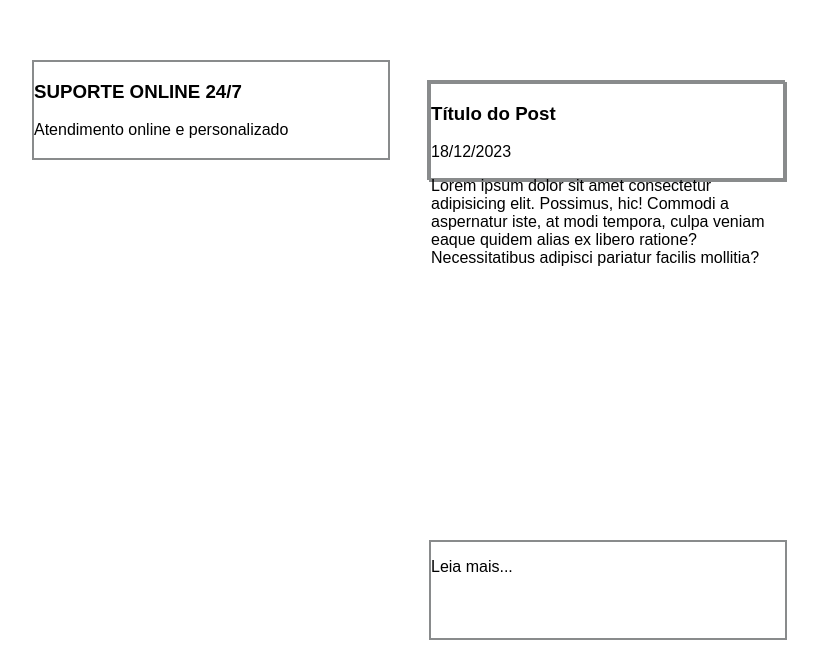
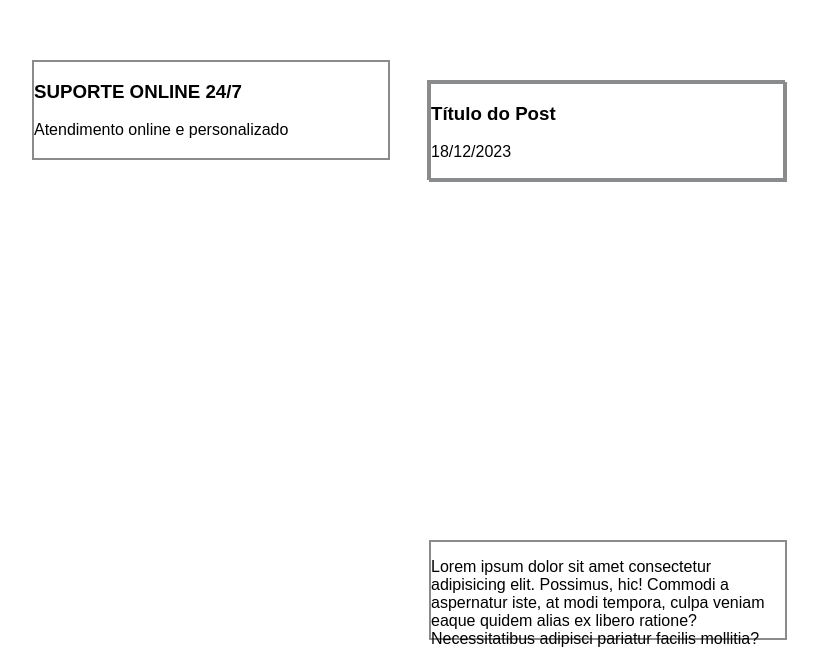
Before and after one commit to Yonatha/javascript-estudo, a Vue app in the folder loja/frontend/: page / in a window 1280 px wide. Shown: the part 1065-1713 px from the top of the page, without its empty margins (16-834 px from the left). Built offline with nearby package versions, Linux system fonts and the light colour scheme.

Commit message:
atualizacao

```diff
--- a/loja/frontend/src/components/layout/UltimasBlog.vue
+++ b/loja/frontend/src/components/layout/UltimasBlog.vue
@@ -3,10 +3,9 @@
         <div>
             <h3>Título do Post</h3>
             <p>18/12/2023</p>
-            <p>Lorem ipsum dolor sit amet consectetur adipisicing elit. Possimus, hic! Commodi a aspernatur iste, at modi tempora, culpa veniam eaque quidem alias ex libero ratione? Necessitatibus adipisci pariatur facilis mollitia?</p>
         </div>
     <div>
-        <p>Leia mais...</p>
+        <p>Lorem ipsum dolor sit amet consectetur adipisicing elit. Possimus, hic! Commodi a aspernatur iste, at modi tempora, culpa veniam eaque quidem alias ex libero ratione? Necessitatibus adipisci pariatur facilis mollitia?</p>
     </div>
 
     </div>
```
Also changed, not shown: 2 other files (tests, documents, lock files or other folders).
